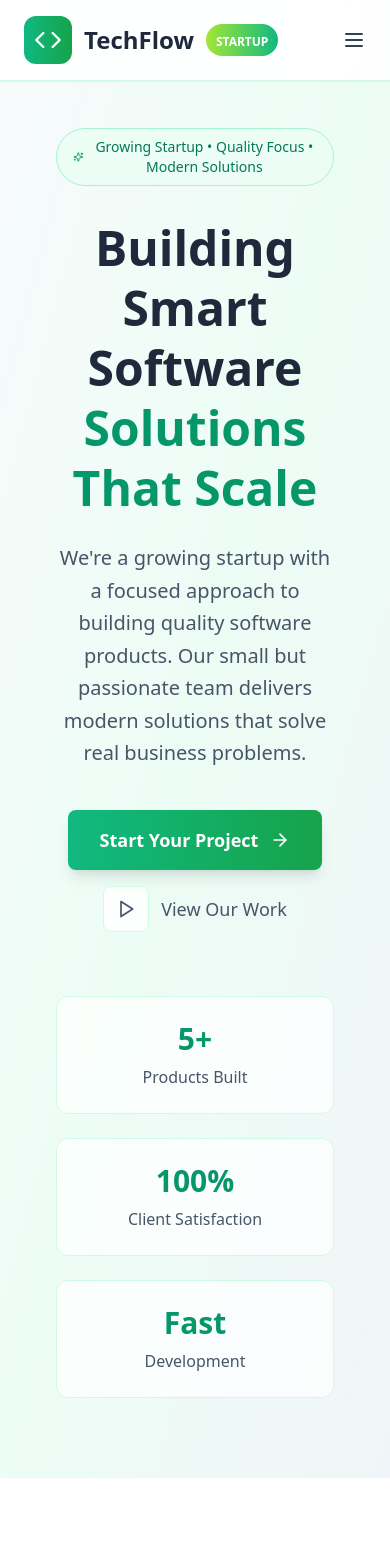
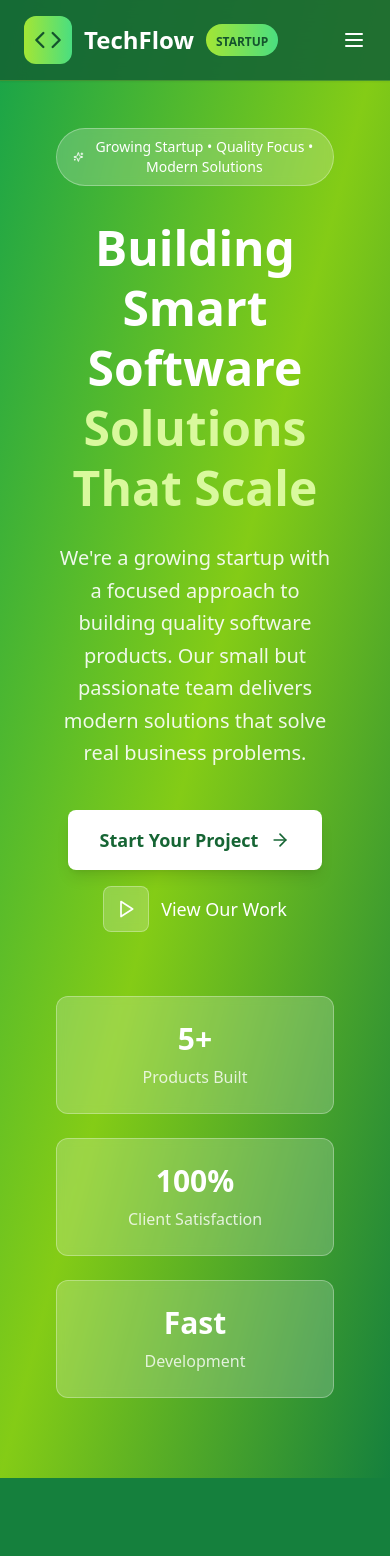
Before and after one commit to sed-ID/bright-company-canvas, a React (Vite) app: page / in a window 390 px wide. Shown: the top 1556 px of the page. Built offline with nearby package versions, Linux system fonts and the light colour scheme.

Commit message:
Refactor:
Implement white fonts and lime background.

```diff
--- a/src/components/Header.tsx
+++ b/src/components/Header.tsx
@@ -1,4 +1,3 @@
-
 import { useState } from "react";
 import { Menu, X, Code, Sparkles } from "lucide-react";
 
@@ -14,17 +13,17 @@ const Header = () => {
   };
 
   return (
-    <header className="fixed w-full top-0 z-50 bg-white/90 backdrop-blur-lg border-b border-emerald-100 shadow-sm">
+    <header className="fixed w-full top-0 z-50 bg-green-800/90 backdrop-blur-lg border-b border-lime-400/30 shadow-sm">
       <div className="container mx-auto px-6 py-4">
         <div className="flex items-center justify-between">
           <div className="flex items-center space-x-3 group cursor-pointer">
-            <div className="bg-gradient-to-r from-emerald-500 to-green-600 p-2.5 rounded-xl group-hover:scale-105 transition-transform duration-200">
-              <Code className="h-7 w-7 text-white" />
+            <div className="bg-gradient-to-r from-lime-400 to-green-400 p-2.5 rounded-xl group-hover:scale-105 transition-transform duration-200">
+              <Code className="h-7 w-7 text-green-900" />
             </div>
             <div className="flex items-center gap-3">
-              <span className="text-2xl font-bold text-slate-800">TechFlow</span>
-              <div className="bg-gradient-to-r from-lime-400 to-emerald-500 px-2.5 py-1 rounded-full">
-                <span className="text-xs font-semibold text-white">STARTUP</span>
+              <span className="text-2xl font-bold text-white">TechFlow</span>
+              <div className="bg-gradient-to-r from-lime-400 to-green-400 px-2.5 py-1 rounded-full">
+                <span className="text-xs font-semibold text-green-900">STARTUP</span>
               </div>
             </div>
           </div>
@@ -32,42 +31,42 @@ const Header = () => {
           <nav className="hidden md:flex items-center space-x-8">
             <button
               onClick={() => scrollToSection('home')}
-              className="text-slate-600 hover:text-emerald-600 transition-colors duration-200 font-medium relative group"
+              className="text-white hover:text-lime-300 transition-colors duration-200 font-medium relative group"
             >
               Home
-              <div className="absolute -bottom-1 left-0 w-0 h-0.5 bg-emerald-500 group-hover:w-full transition-all duration-300"></div>
+              <div className="absolute -bottom-1 left-0 w-0 h-0.5 bg-lime-400 group-hover:w-full transition-all duration-300"></div>
             </button>
             <button
               onClick={() => scrollToSection('services')}
-              className="text-slate-600 hover:text-emerald-600 transition-colors duration-200 font-medium relative group"
+              className="text-white hover:text-lime-300 transition-colors duration-200 font-medium relative group"
             >
               Services
-              <div className="absolute -bottom-1 left-0 w-0 h-0.5 bg-emerald-500 group-hover:w-full transition-all duration-300"></div>
+              <div className="absolute -bottom-1 left-0 w-0 h-0.5 bg-lime-400 group-hover:w-full transition-all duration-300"></div>
             </button>
             <button
               onClick={() => scrollToSection('about')}
-              className="text-slate-600 hover:text-emerald-600 transition-colors duration-200 font-medium relative group"
+              className="text-white hover:text-lime-300 transition-colors duration-200 font-medium relative group"
             >
               About
-              <div className="absolute -bottom-1 left-0 w-0 h-0.5 bg-emerald-500 group-hover:w-full transition-all duration-300"></div>
+              <div className="absolute -bottom-1 left-0 w-0 h-0.5 bg-lime-400 group-hover:w-full transition-all duration-300"></div>
             </button>
             <button
               onClick={() => scrollToSection('contact')}
-              className="text-slate-600 hover:text-emerald-600 transition-colors duration-200 font-medium relative group"
+              className="text-white hover:text-lime-300 transition-colors duration-200 font-medium relative group"
             >
               Contact
-              <div className="absolute -bottom-1 left-0 w-0 h-0.5 bg-emerald-500 group-hover:w-full transition-all duration-300"></div>
+              <div className="absolute -bottom-1 left-0 w-0 h-0.5 bg-lime-400 group-hover:w-full transition-all duration-300"></div>
             </button>
             <button
               onClick={() => scrollToSection('contact')}
-              className="bg-gradient-to-r from-emerald-500 to-green-600 text-white px-6 py-2.5 rounded-lg hover:from-emerald-600 hover:to-green-700 transition-all duration-200 transform hover:scale-105 font-semibold shadow-lg"
+              className="bg-gradient-to-r from-lime-400 to-green-400 text-green-900 px-6 py-2.5 rounded-lg hover:from-lime-300 hover:to-green-300 transition-all duration-200 transform hover:scale-105 font-semibold shadow-lg"
             >
               Get Started
             </button>
           </nav>
 
           <button
-            className="md:hidden text-slate-700 hover:scale-105 transition-transform duration-200"
+            className="md:hidden text-white hover:scale-105 transition-transform duration-200"
             onClick={() => setIsOpen(!isOpen)}
           >
             {isOpen ? <X className="h-6 w-6" /> : <Menu className="h-6 w-6" />}
@@ -76,34 +75,34 @@ const Header = () => {
 
         {isOpen && (
           <nav className="md:hidden mt-4 pb-4 animate-fade-in">
-            <div className="flex flex-col space-y-4 bg-white/95 backdrop-blur-lg rounded-xl p-6 border border-emerald-100 shadow-lg">
+            <div className="flex flex-col space-y-4 bg-green-800/95 backdrop-blur-lg rounded-xl p-6 border border-lime-400/30 shadow-lg">
               <button
                 onClick={() => scrollToSection('home')}
-                className="text-slate-600 hover:text-emerald-600 transition-colors duration-200 text-left font-medium"
+                className="text-white hover:text-lime-300 transition-colors duration-200 text-left font-medium"
               >
                 Home
               </button>
               <button
                 onClick={() => scrollToSection('services')}
-                className="text-slate-600 hover:text-emerald-600 transition-colors duration-200 text-left font-medium"
+                className="text-white hover:text-lime-300 transition-colors duration-200 text-left font-medium"
               >
                 Services
               </button>
               <button
                 onClick={() => scrollToSection('about')}
-                className="text-slate-600 hover:text-emerald-600 transition-colors duration-200 text-left font-medium"
+                className="text-white hover:text-lime-300 transition-colors duration-200 text-left font-medium"
               >
                 About
               </button>
               <button
                 onClick={() => scrollToSection('contact')}
-                className="text-slate-600 hover:text-emerald-600 transition-colors duration-200 text-left font-medium"
+                className="text-white hover:text-lime-300 transition-colors duration-200 text-left font-medium"
               >
                 Contact
               </button>
               <button
                 onClick={() => scrollToSection('contact')}
-                className="bg-gradient-to-r from-emerald-500 to-green-600 text-white px-6 py-2.5 rounded-lg hover:from-emerald-600 hover:to-green-700 transition-all duration-200 w-fit font-semibold"
+                className="bg-gradient-to-r from-lime-400 to-green-400 text-green-900 px-6 py-2.5 rounded-lg hover:from-lime-300 hover:to-green-300 transition-all duration-200 w-fit font-semibold"
               >
                 Get Started
               </button>
--- a/src/components/Hero.tsx
+++ b/src/components/Hero.tsx
@@ -10,23 +10,23 @@ const Hero = () => {
   };
 
   return (
-    <section id="home" className="pt-32 pb-20 px-6 relative bg-gradient-to-br from-slate-50 via-emerald-50 to-slate-100">
+    <section id="home" className="pt-32 pb-20 px-6 relative bg-gradient-to-br from-green-600 via-lime-500 to-green-700">
       <div className="container mx-auto text-center relative z-10">
         <div className="max-w-4xl mx-auto animate-fade-in">
           {/* Professional Badge */}
-          <div className="inline-flex items-center gap-2 bg-emerald-50 border border-emerald-200 rounded-full px-4 py-2 mb-8">
-            <Sparkles className="h-4 w-4 text-emerald-600" />
-            <span className="text-sm font-medium text-emerald-700">Growing Startup • Quality Focus • Modern Solutions</span>
+          <div className="inline-flex items-center gap-2 bg-white/20 border border-white/30 rounded-full px-4 py-2 mb-8 backdrop-blur-sm">
+            <Sparkles className="h-4 w-4 text-white" />
+            <span className="text-sm font-medium text-white">Growing Startup • Quality Focus • Modern Solutions</span>
           </div>
 
-          <h1 className="text-5xl md:text-6xl font-bold text-slate-800 mb-6 leading-tight">
+          <h1 className="text-5xl md:text-6xl font-bold text-white mb-6 leading-tight">
             Building Smart Software
-            <span className="block text-emerald-600">
+            <span className="block text-lime-200">
               Solutions That Scale
             </span>
           </h1>
 
-          <p className="text-xl text-slate-600 mb-10 leading-relaxed max-w-3xl mx-auto">
+          <p className="text-xl text-white/90 mb-10 leading-relaxed max-w-3xl mx-auto">
             We're a growing startup with a focused approach to building quality software products.
             Our small but passionate team delivers modern solutions that solve real business problems.
           </p>
@@ -34,14 +34,14 @@ const Hero = () => {
           <div className="flex flex-col sm:flex-row gap-4 justify-center items-center mb-16">
             <button
               onClick={() => scrollToSection('contact')}
-              className="bg-gradient-to-r from-emerald-500 to-green-600 text-white px-8 py-4 rounded-lg hover:from-emerald-600 hover:to-green-700 transition-all duration-200 transform hover:scale-105 flex items-center gap-3 text-lg font-semibold shadow-lg"
+              className="bg-white text-green-800 px-8 py-4 rounded-lg hover:bg-lime-100 transition-all duration-200 transform hover:scale-105 flex items-center gap-3 text-lg font-semibold shadow-lg"
             >
               Start Your Project
               <ArrowRight className="h-5 w-5" />
             </button>
 
-            <button className="flex items-center gap-3 text-slate-600 hover:text-emerald-600 transition-colors duration-200 text-lg font-medium">
-              <div className="bg-white/80 backdrop-blur-sm p-3 rounded-lg border border-emerald-100 hover:border-emerald-200 transition-colors duration-200">
+            <button className="flex items-center gap-3 text-white hover:text-lime-200 transition-colors duration-200 text-lg font-medium">
+              <div className="bg-white/20 backdrop-blur-sm p-3 rounded-lg border border-white/30 hover:border-white/50 transition-colors duration-200">
                 <Play className="h-5 w-5" />
               </div>
               View Our Work
@@ -49,19 +49,19 @@ const Hero = () => {
           </div>
 
           <div className="grid grid-cols-1 md:grid-cols-3 gap-6 mt-16">
-            <div className="bg-white/70 backdrop-blur-sm border border-emerald-100 rounded-xl p-6 hover:shadow-lg transition-all duration-200">
-              <div className="text-3xl font-bold text-emerald-600 mb-2">5+</div>
-              <div className="text-slate-600 font-medium">Products Built</div>
+            <div className="bg-white/20 backdrop-blur-sm border border-white/30 rounded-xl p-6 hover:shadow-lg transition-all duration-200">
+              <div className="text-3xl font-bold text-white mb-2">5+</div>
+              <div className="text-white/80 font-medium">Products Built</div>
             </div>
 
-            <div className="bg-white/70 backdrop-blur-sm border border-emerald-100 rounded-xl p-6 hover:shadow-lg transition-all duration-200">
-              <div className="text-3xl font-bold text-emerald-600 mb-2">100%</div>
-              <div className="text-slate-600 font-medium">Client Satisfaction</div>
+            <div className="bg-white/20 backdrop-blur-sm border border-white/30 rounded-xl p-6 hover:shadow-lg transition-all duration-200">
+              <div className="text-3xl font-bold text-white mb-2">100%</div>
+              <div className="text-white/80 font-medium">Client Satisfaction</div>
             </div>
 
-            <div className="bg-white/70 backdrop-blur-sm border border-emerald-100 rounded-xl p-6 hover:shadow-lg transition-all duration-200">
-              <div className="text-3xl font-bold text-emerald-600 mb-2">Fast</div>
-              <div className="text-slate-600 font-medium">Development</div>
+            <div className="bg-white/20 backdrop-blur-sm border border-white/30 rounded-xl p-6 hover:shadow-lg transition-all duration-200">
+              <div className="text-3xl font-bold text-white mb-2">Fast</div>
+              <div className="text-white/80 font-medium">Development</div>
             </div>
           </div>
         </div>
--- a/src/index.css
+++ b/src/index.css
@@ -5,82 +5,82 @@
 
 @layer base {
   :root {
-    --background: 0 0% 100%;
-    --foreground: 222.2 84% 4.9%;
+    --background: 134 61% 41%;
+    --foreground: 0 0% 100%;
 
-    --card: 0 0% 100%;
-    --card-foreground: 222.2 84% 4.9%;
+    --card: 134 61% 41%;
+    --card-foreground: 0 0% 100%;
 
-    --popover: 0 0% 100%;
-    --popover-foreground: 222.2 84% 4.9%;
+    --popover: 134 61% 41%;
+    --popover-foreground: 0 0% 100%;
 
-    --primary: 142 76% 36%;
-    --primary-foreground: 210 40% 98%;
+    --primary: 84 81% 44%;
+    --primary-foreground: 0 0% 100%;
 
-    --secondary: 210 40% 96.1%;
-    --secondary-foreground: 222.2 47.4% 11.2%;
+    --secondary: 134 50% 50%;
+    --secondary-foreground: 0 0% 100%;
 
-    --muted: 210 40% 96.1%;
-    --muted-foreground: 215.4 16.3% 46.9%;
+    --muted: 134 40% 35%;
+    --muted-foreground: 0 0% 90%;
 
-    --accent: 142 69% 58%;
-    --accent-foreground: 222.2 47.4% 11.2%;
+    --accent: 84 81% 44%;
+    --accent-foreground: 0 0% 100%;
 
     --destructive: 0 84.2% 60.2%;
-    --destructive-foreground: 210 40% 98%;
+    --destructive-foreground: 0 0% 100%;
 
-    --border: 214.3 31.8% 91.4%;
-    --input: 214.3 31.8% 91.4%;
-    --ring: 142 76% 36%;
+    --border: 134 30% 60%;
+    --input: 134 30% 60%;
+    --ring: 84 81% 44%;
 
     --radius: 0.5rem;
 
-    --sidebar-background: 0 0% 98%;
-    --sidebar-foreground: 240 5.3% 26.1%;
-    --sidebar-primary: 240 5.9% 10%;
-    --sidebar-primary-foreground: 0 0% 98%;
-    --sidebar-accent: 240 4.8% 95.9%;
-    --sidebar-accent-foreground: 240 5.9% 10%;
-    --sidebar-border: 220 13% 91%;
-    --sidebar-ring: 217.2 91.2% 59.8%;
+    --sidebar-background: 134 50% 30%;
+    --sidebar-foreground: 0 0% 100%;
+    --sidebar-primary: 84 81% 44%;
+    --sidebar-primary-foreground: 0 0% 100%;
+    --sidebar-accent: 134 40% 35%;
+    --sidebar-accent-foreground: 0 0% 100%;
+    --sidebar-border: 134 30% 60%;
+    --sidebar-ring: 84 81% 44%;
   }
 
   .dark {
-    --background: 222.2 84% 4.9%;
-    --foreground: 210 40% 98%;
+    --background: 134 61% 20%;
+    --foreground: 0 0% 100%;
 
-    --card: 222.2 84% 4.9%;
-    --card-foreground: 210 40% 98%;
+    --card: 134 61% 20%;
+    --card-foreground: 0 0% 100%;
 
-    --popover: 222.2 84% 4.9%;
-    --popover-foreground: 210 40% 98%;
+    --popover: 134 61% 20%;
+    --popover-foreground: 0 0% 100%;
 
-    --primary: 142 69% 58%;
-    --primary-foreground: 222.2 47.4% 11.2%;
+    --primary: 84 81% 44%;
+    --primary-foreground: 0 0% 100%;
 
-    --secondary: 217.2 32.6% 17.5%;
-    --secondary-foreground: 210 40% 98%;
+    --secondary: 134 40% 25%;
+    --secondary-foreground: 0 0% 100%;
 
-    --muted: 217.2 32.6% 17.5%;
-    --muted-foreground: 215 20.2% 65.1%;
+    --muted: 134 30% 15%;
+    --muted-foreground: 0 0% 80%;
 
-    --accent: 142 76% 36%;
-    --accent-foreground: 210 40% 98%;
+    --accent: 84 81% 44%;
+    --accent-foreground: 0 0% 100%;
 
     --destructive: 0 62.8% 30.6%;
-    --destructive-foreground: 210 40% 98%;
+    --destructive-foreground: 0 0% 100%;
 
-    --border: 217.2 32.6% 17.5%;
-    --input: 217.2 32.6% 17.5%;
-    --ring: 142 69% 58%;
-    --sidebar-background: 240 5.9% 10%;
-    --sidebar-foreground: 240 4.8% 95.9%;
-    --sidebar-primary: 142 69% 58%;
+    --border: 134 20% 30%;
+    --input: 134 20% 30%;
+    --ring: 84 81% 44%;
+    --sidebar-background: 134 50% 15%;
+    --sidebar-foreground: 0 0% 100%;
+    --sidebar-primary: 84 81% 44%;
     --sidebar-primary-foreground: 0 0% 100%;
-    --sidebar-accent: 240 3.7% 15.9%;
-    --sidebar-accent-foreground: 240 4.8% 95.9%;
-    --sidebar-border: 240 3.7% 15.9%;
-    --sidebar-ring: 142 69% 58%;
+    --sidebar-accent: 134 30% 20%;
+    --sidebar-accent-foreground: 0 0% 100%;
+    --sidebar-border: 134 20% 30%;
+    --sidebar-ring: 84 81% 44%;
   }
 }
 
@@ -117,7 +117,7 @@ html {
 
 /* Professional gradient text */
 .gradient-text {
-  background: linear-gradient(135deg, #10b981 0%, #059669 100%);
+  background: linear-gradient(135deg, #a3e635 0%, #65a30d 100%);
   -webkit-background-clip: text;
   -webkit-text-fill-color: transparent;
   background-clip: text;
@@ -125,12 +125,12 @@ html {
 
 /* Professional glass effect */
 .glass {
-  background: rgba(255, 255, 255, 0.05);
+  background: rgba(255, 255, 255, 0.1);
   backdrop-filter: blur(8px);
-  border: 1px solid rgba(255, 255, 255, 0.1);
+  border: 1px solid rgba(255, 255, 255, 0.2);
 }
 
 /* Professional shadows */
 .shadow-professional {
-  box-shadow: 0 4px 20px rgba(16, 185, 129, 0.15);
+  box-shadow: 0 4px 20px rgba(132, 204, 22, 0.3);
 }
--- a/src/pages/Index.tsx
+++ b/src/pages/Index.tsx
@@ -8,7 +8,7 @@ import Footer from "@/components/Footer";
 
 const Index = () => {
   return (
-    <div className="min-h-screen bg-gradient-to-br from-slate-50 via-emerald-50 to-slate-100">
+    <div className="min-h-screen bg-gradient-to-br from-green-600 via-lime-500 to-green-700">
       <Header />
       <Hero />
       <Services />
```
Also changed, not shown: src/components/About.tsx (+19 -19 lines), src/components/Contact.tsx (+29 -29 lines), src/components/Footer.tsx (+27 -27 lines), src/components/Services.tsx (+12 -12 lines).
